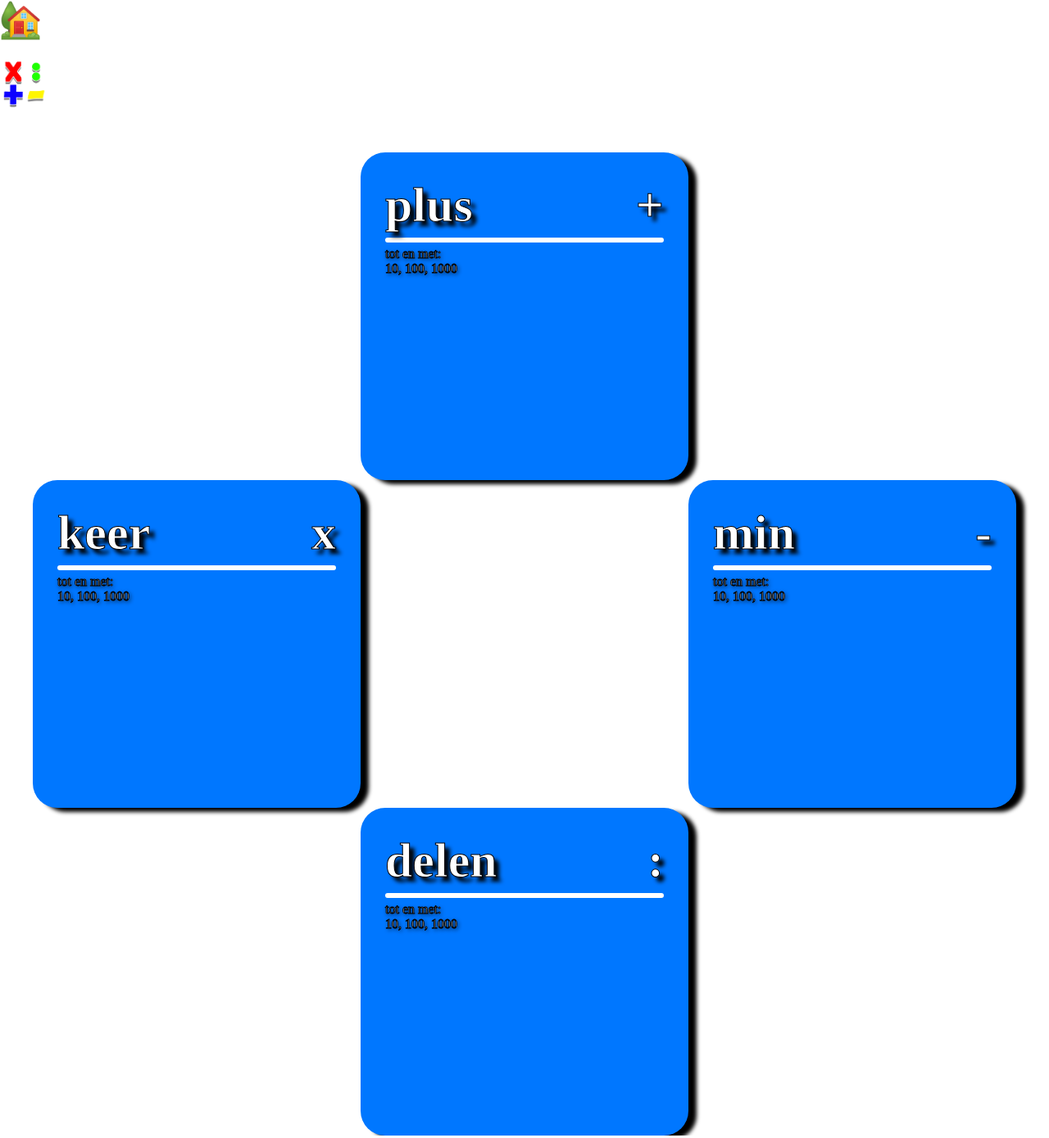
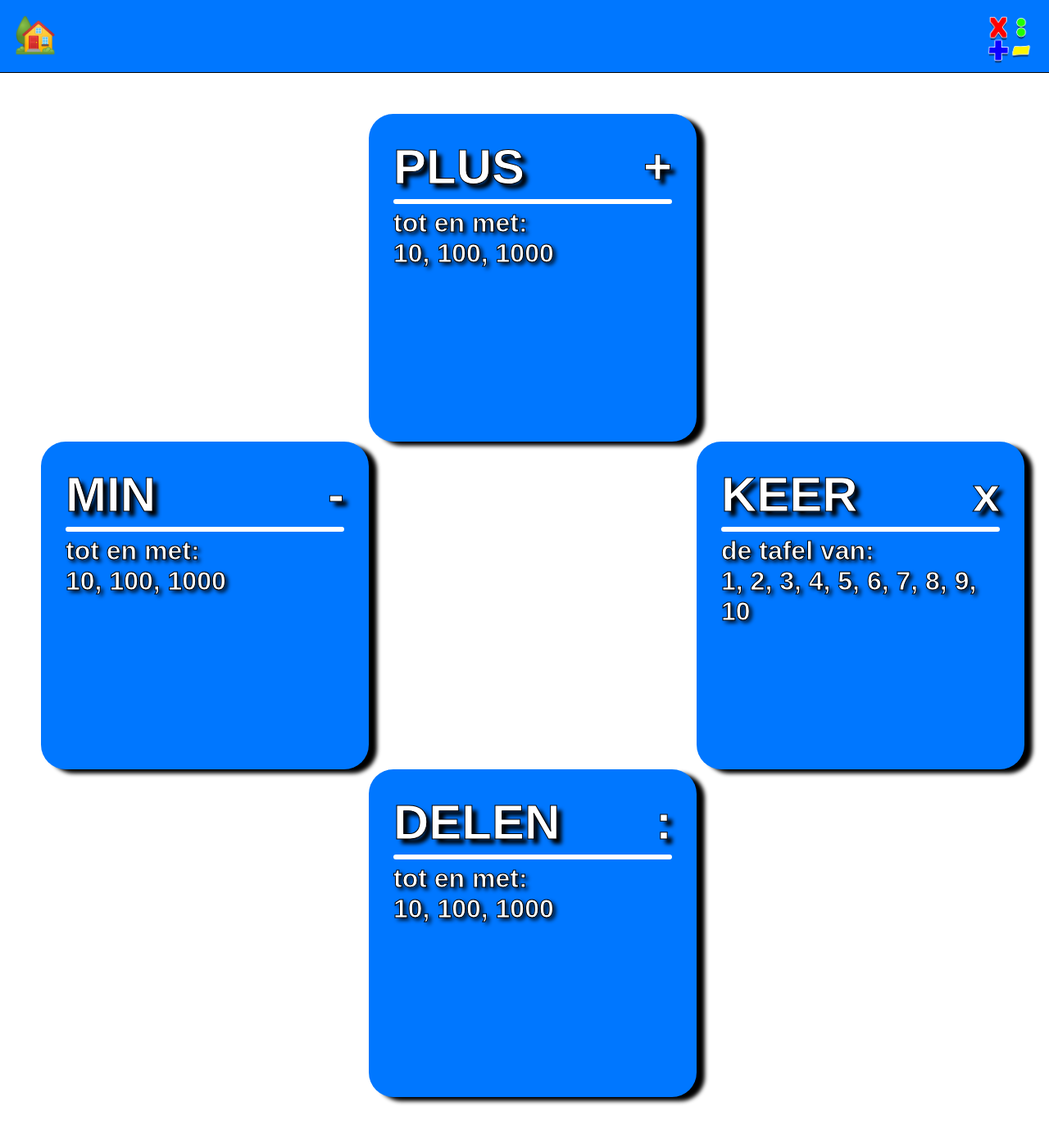
Before and after one commit to nuggetInc/RekenSite, a PHP site: page /opgaven.php in a window 1280 px wide. Shown: the whole page at 82% size. Run offline with PHP 8.4, Linux system fonts and the light colour scheme; the visitor is signed in with stand-in values (Sample User, id 1).

Commit message:
fixed some stuff

```diff
--- a/RekenWebsite/CSS/opgavenStyle.css
+++ b/RekenWebsite/CSS/opgavenStyle.css
@@ -8,7 +8,7 @@
 }
 
 .pageWrapper {
-    margin-top: 50px;
+    margin: 50px;
     display: grid;
     grid-template-columns: auto 50vh 50vh 50vh auto;
     grid-template-rows: 50vh 50vh 50vh;
@@ -20,6 +20,26 @@
     border-radius: 30px;
     color: white;
     box-shadow: 10px 5px 5px black;
+}
+
+.plus {
+    grid-row: 1/2;
+    grid-column: 3/4;
+}
+
+.min {
+    grid-row: 2/3;
+    grid-column: 2/3;
+}
+
+.keer {
+    grid-row: 2/3;
+    grid-column: 4/5;
+}
+
+.delen {
+    grid-row: 3/4;
+    grid-column: 3/4;
 }
 
 .item hr {
@@ -34,22 +54,7 @@
     font-size: 30px;
 }
 
-.plus {
-    grid-row: 1/2;
-    grid-column: 3/4;
+.item p {
+    font-size: 2rem;
+    font-weight: bold;
 }
-
-.min {
-    grid-row: 2/3;
-    grid-column: 4/5;
-}
-
-.keer {
-    grid-row: 2/3;
-    grid-column: 2/3;
-}
-
-.delen {
-    grid-row: 3/4;
-    grid-column: 3/4;
-}
--- a/RekenWebsite/opgaven.php
+++ b/RekenWebsite/opgaven.php
@@ -6,6 +6,7 @@
 
 <head>
     <title>Document</title>
+    <link rel="stylesheet" href="CSS/IndexStyle.css">
     <link rel="stylesheet" href="CSS/style.css">
     <link rel="stylesheet" href="CSS/opgavenStyle.css">
 </head>
@@ -36,7 +37,7 @@
     <div class="pageWrapper">
         <div class="item plus">
             <div class="title">
-                <h1>plus</h1>
+                <h1>PLUS</h1>
                 <h1>+</h1>
             </div>
             <hr>
@@ -44,7 +45,7 @@
         </div>
         <div class="item min">
             <div class="title">
-                <h1>min</h1>
+                <h1>MIN</h1>
                 <h1>-</h1>
             </div>
             <hr>
@@ -52,15 +53,15 @@
         </div>
         <div class="item keer">
             <div class="title">
-                <h1>keer</h1>
+                <h1>KEER</h1>
                 <h1>x</h1>
             </div>
             <hr>
-            <p>tot en met:<br>10, 100, 1000</p>
+            <p>de tafel van:<br>1, 2, 3, 4, 5, 6, 7, 8, 9, 10</p>
         </div>
         <div class="item delen">
             <div class="title">
-                <h1>delen</h1>
+                <h1>DELEN   </h1>
                 <h1>:</h1>
             </div>
             <hr>
```
